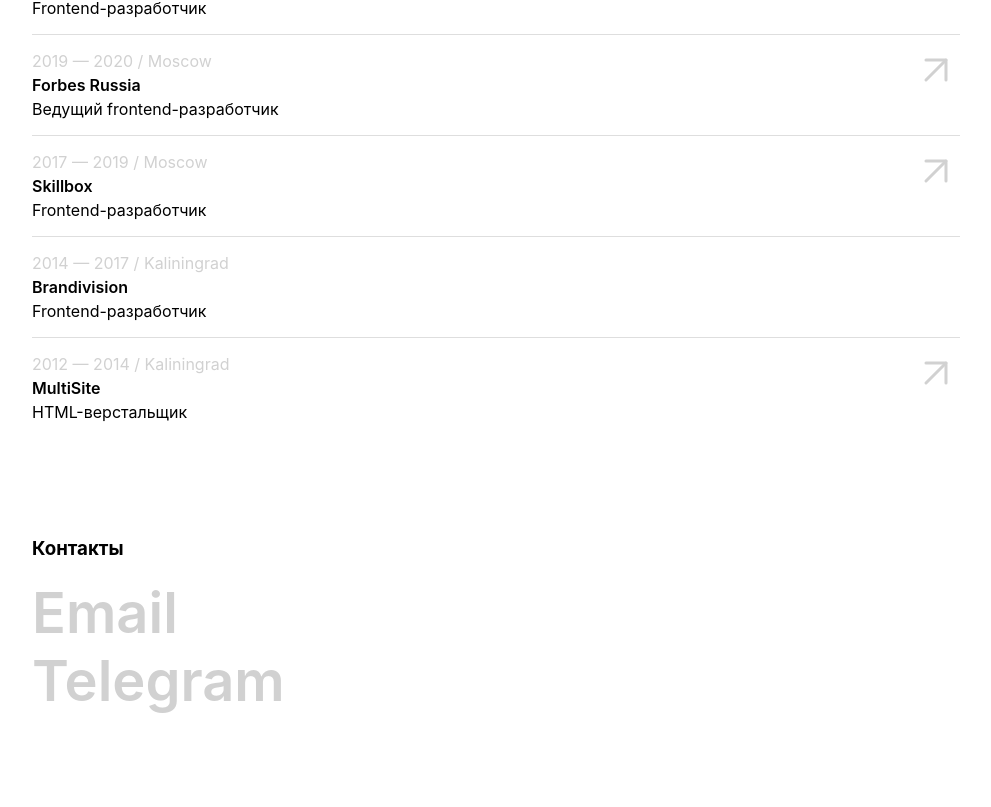
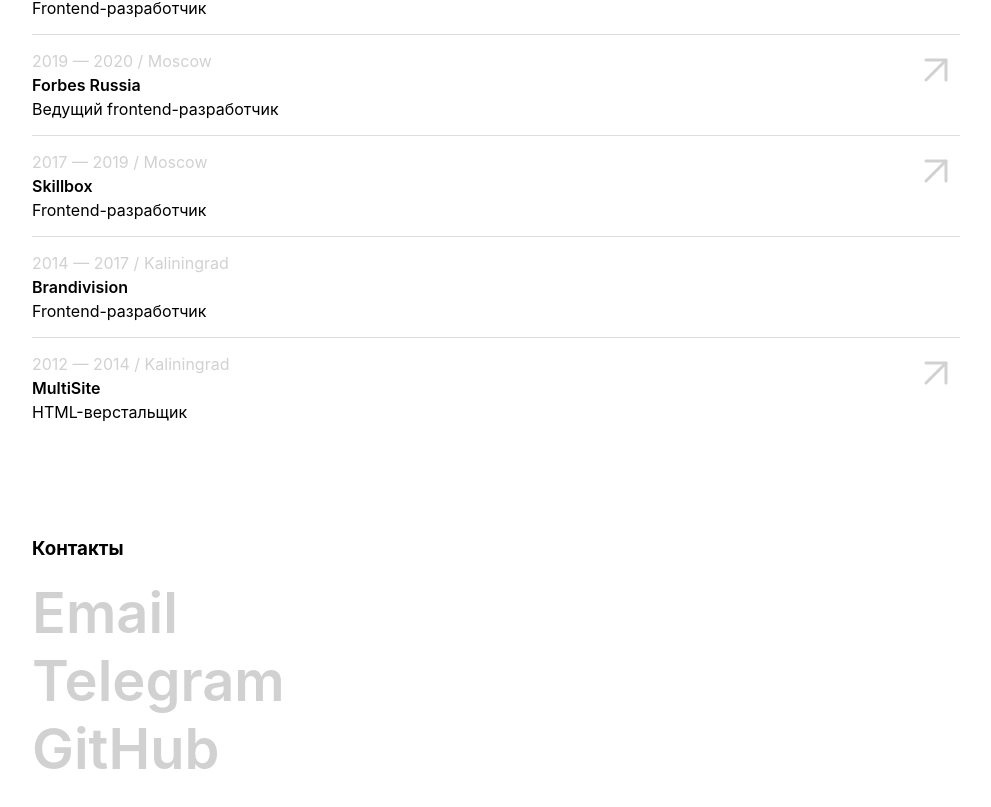
Before and after one commit to shevpro/dshevchuk, a Nuxt app: page / in a window 1280 px wide. Shown: the part 1377-2184 px from the top of the page, without its empty margins (144-1135 px from the left). Built offline with nearby package versions, Linux system fonts and the light colour scheme.

Commit message:
add github link

```diff
--- a/components/share/Contacts.vue
+++ b/components/share/Contacts.vue
@@ -7,6 +7,7 @@
             <div class="contacts-list">
                 <a href="mailto:shevchuk.pro@yandex.ru" target="_blank" class="contacts-list__link">Email</a>
                 <a href="https://t.me/dshevchuk_dev" target="_blank" class="contacts-list__link">Telegram</a>
+                <a href="https://github.com/shevpro" target="_blank" class="contacts-list__link">GitHub</a>
             </div>
         </div>
     </section>
```
